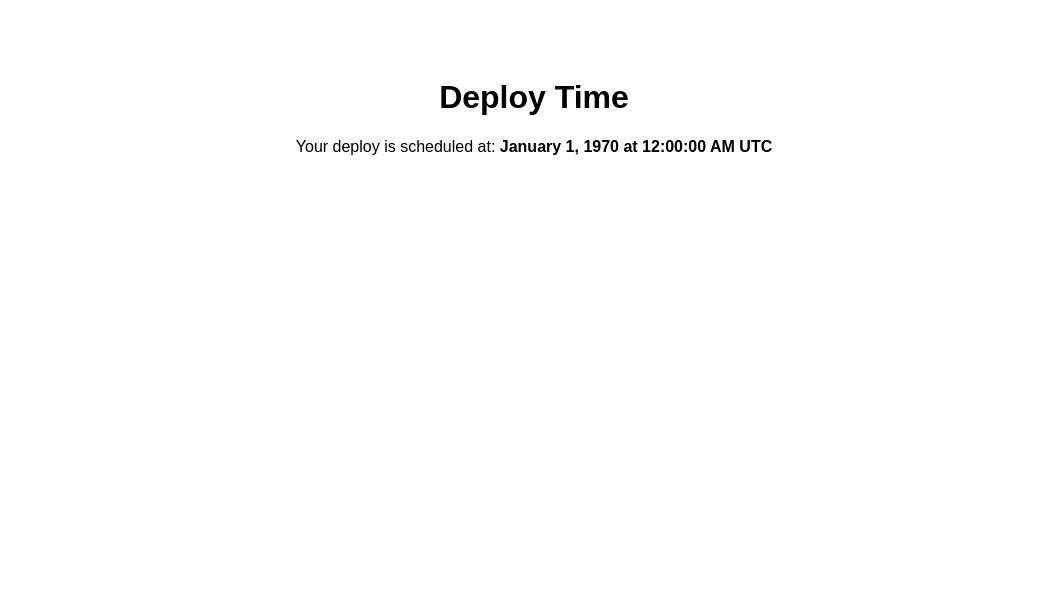
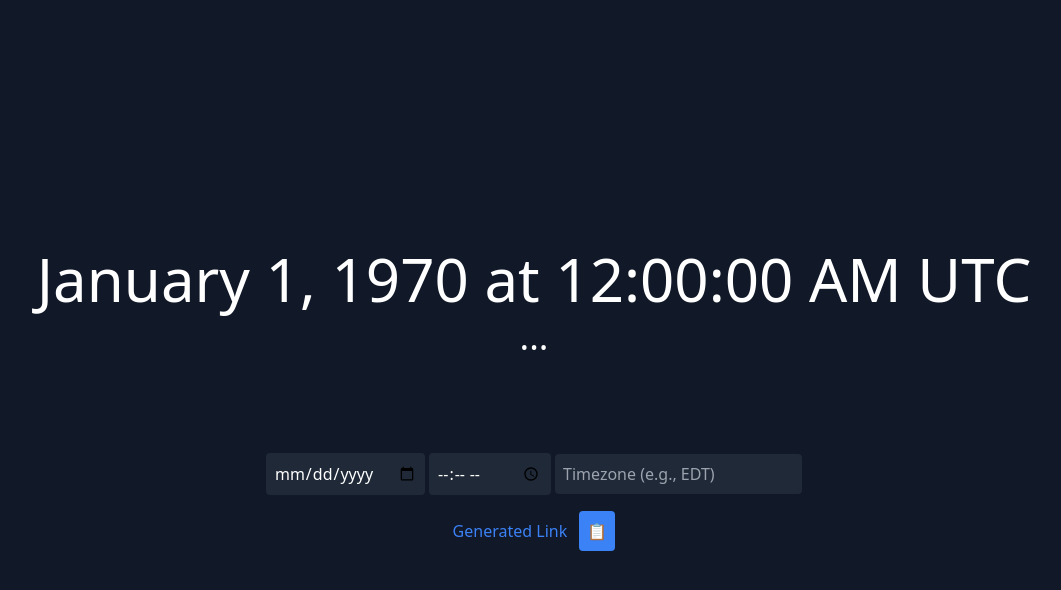
Before and after one commit to lirebotes/localtime, a plain HTML site: page index.html in a window 1280 px wide. Shown: the whole page, without its empty margins (106-1167 px from the left). Drawn offline with nearby package versions, Linux system fonts and the light colour scheme.

Commit message:
Update index.html

```diff
--- a/index.html
+++ b/index.html
@@ -1,20 +1,42 @@
 <!DOCTYPE html>
 <html lang="en">
+
 <head>
     <meta charset="UTF-8">
     <meta name="viewport" content="width=device-width, initial-scale=1.0">
-    <title>Deploy Time Converter</title>
+    <title>Time Converter</title>
+    <link href="https://cdn.jsdelivr.net/npm/tailwindcss@2.2.19/dist/tailwind.min.css" rel="stylesheet">
     <style>
-        body {
-            font-family: Arial, sans-serif;
-            text-align: center;
-            padding: 50px;
+        .page-break {
+            page-break-after: always;
         }
     </style>
 </head>
-<body>
-    <h1>Deploy Time</h1>
-    <p>Your deploy is scheduled at: <strong id="local-time">Loading...</strong></p>
+
+<body class="bg-gray-900 text-white h-screen flex flex-col justify-center">
+
+    <!-- Time display -->
+    <div class="text-center mb-12">
+        <div id="local-time" class="text-6xl mb-2">Loading...</div>
+        <div id="time-zone" class="text-4xl">...</div>
+    </div>
+
+    <!-- Page Break -->
+    <div class="page-break"></div>
+
+    <!-- Input fields and link generator -->
+    <div class="text-center mt-12">
+        <input type="date" id="date-input" class="p-2 bg-gray-800 rounded">
+        <input type="time" id="time-input" class="p-2 bg-gray-800 rounded">
+        <input type="text" id="tz-input" placeholder="Timezone (e.g., EDT)" class="p-2 bg-gray-800 rounded">
+
+        <div class="mt-4">
+            <a id="generated-link" href="#" target="_blank" class="text-blue-500">Generated Link</a>
+            <button id="copy-btn" class="ml-2 p-2 rounded bg-blue-500 text-white">📋</button>
+        </div>
+    </div>
+
     <script src="script.js"></script>
 </body>
+
 </html>
```
